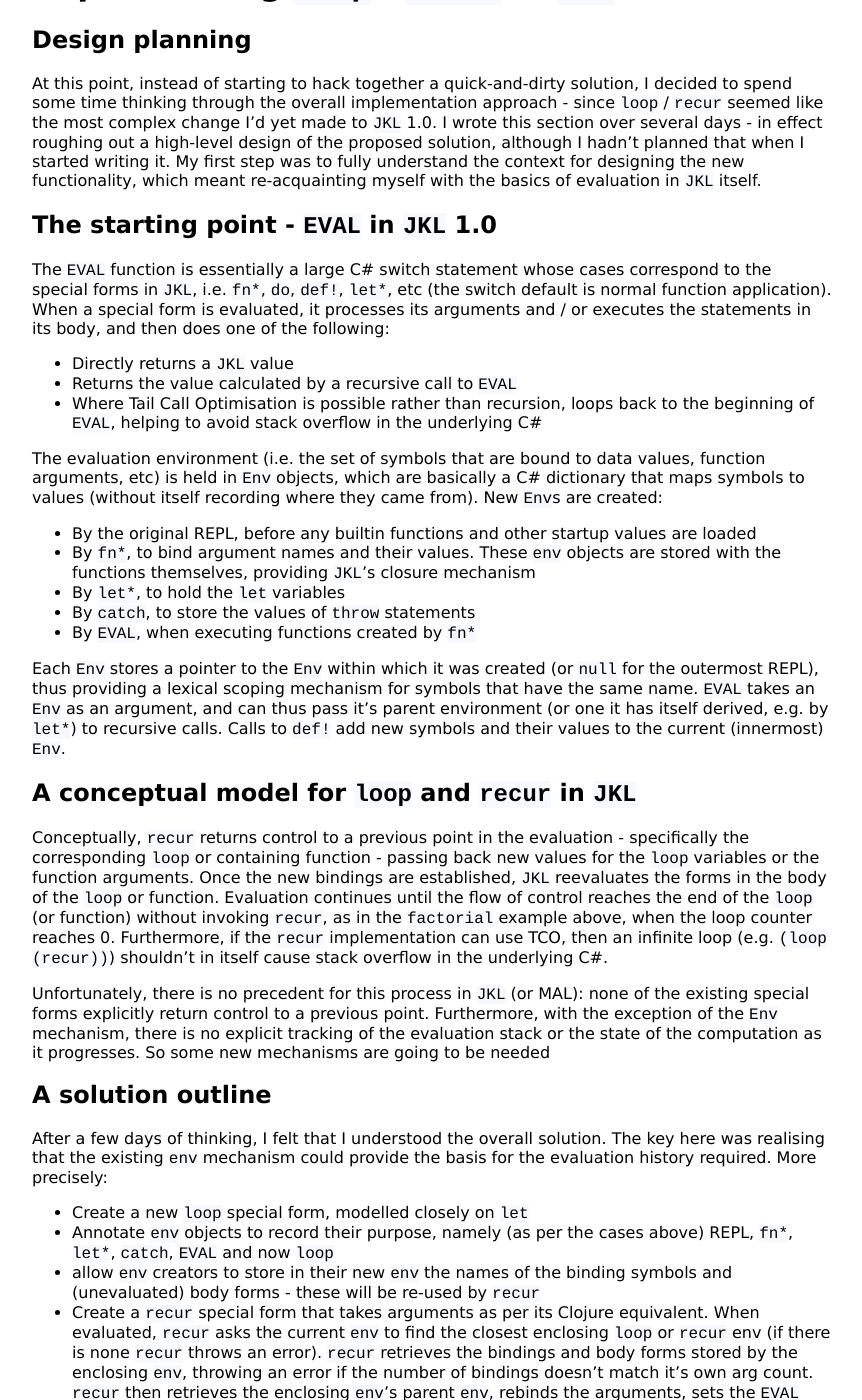
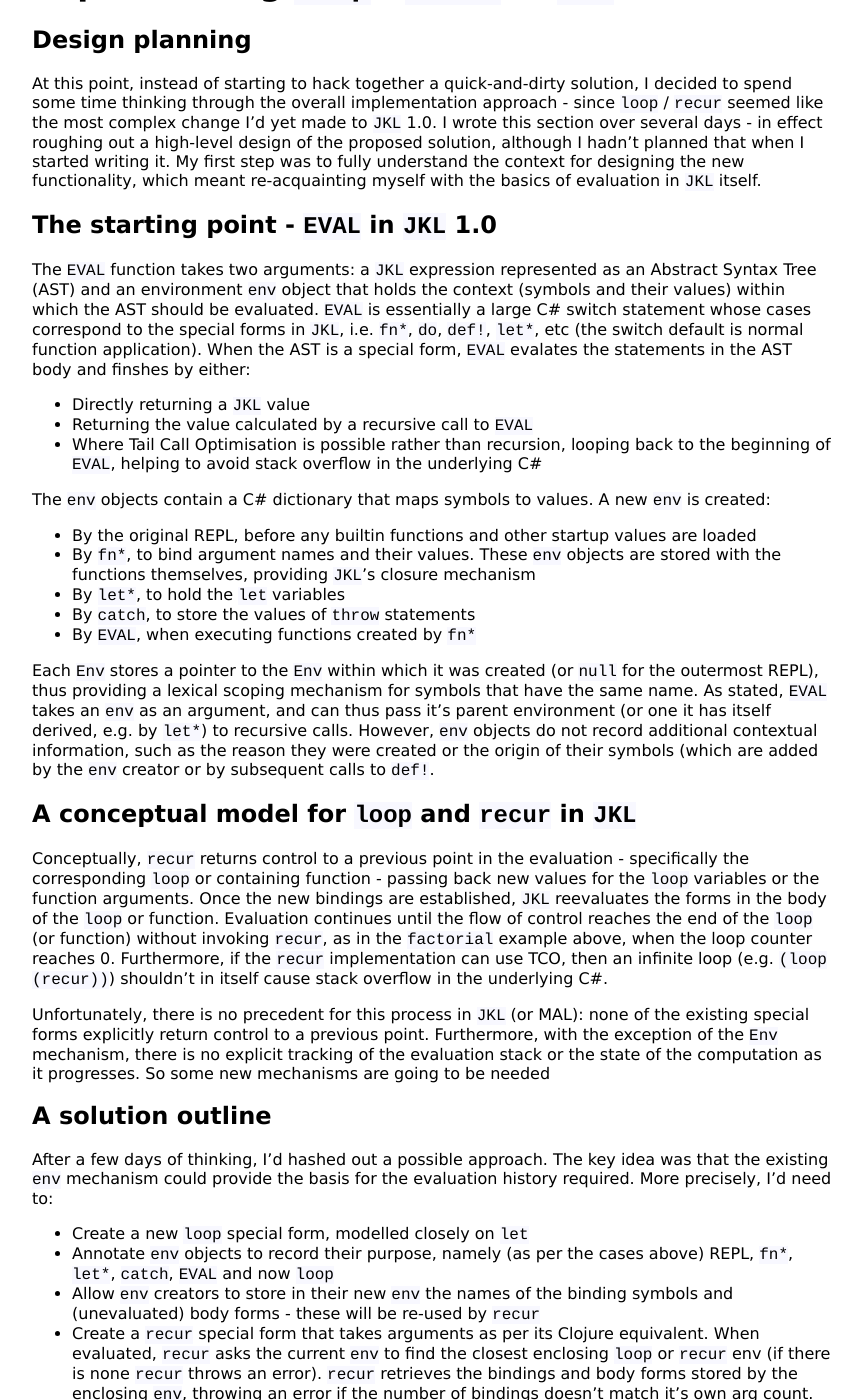
Before and after one commit to KineticLensman/KineticLensman.github.io, a Jekyll site: the page built from _posts/2020-04-18-looping-deep-dive.md, in a window 1280 px wide and 1400 px high, scrolled down 1766 px. Shown: the whole window, without its empty margins (208-1070 px from the left). Built offline with Jekyll 4.4.1, drawn with Linux system fonts in a browser that asks for light colours.

Commit message:
better description

```diff
--- a/_posts/2020-04-18-looping-deep-dive.md
+++ b/_posts/2020-04-18-looping-deep-dive.md
@@ -75,19 +75,19 @@ At this point, instead of starting to hack together a quick-and-dirty solution,
 
 ## The starting point - `EVAL` in `JKL` 1.0
 
-The `EVAL` function is essentially a large C# switch statement whose cases correspond to the special forms in `JKL`, i.e. `fn*`, `do`, `def!`, `let*`, etc (the switch default is normal function application). When a special form is evaluated, it processes its arguments and / or executes the statements in its body, and then does one of the following:
-* Directly returns a `JKL` value
-* Returns the value calculated by a recursive call to `EVAL`
-* Where Tail Call Optimisation is possible rather than recursion, loops back to the beginning of `EVAL`, helping to avoid stack overflow in the underlying C#
+The `EVAL` function takes two arguments: a `JKL` expression represented as an Abstract Syntax Tree (AST) and an environment `env` object that holds the context (symbols and their values) within which the AST should be evaluated. `EVAL` is essentially a large C# switch statement whose cases correspond to the special forms in `JKL`, i.e. `fn*`, `do`, `def!`, `let*`, etc (the switch default is normal function application). When the AST is a special form, `EVAL` evalates the statements in the AST body and finshes by either:
+* Directly returning a `JKL` value
+* Returning the value calculated by a recursive call to `EVAL`
+* Where Tail Call Optimisation is possible rather than recursion, looping back to the beginning of `EVAL`, helping to avoid stack overflow in the underlying C#
 
-The evaluation environment (i.e. the set of symbols that are bound to data values, function arguments, etc) is held in `Env` objects, which are basically a C# dictionary that maps symbols to values (without itself recording where they came from). New `Env`s are created:
+The `env` objects contain a C# dictionary that maps symbols to values. A new `env` is created:
 * By the original REPL, before any builtin functions and other startup values are loaded
 * By `fn*`, to bind argument names and their values. These `env` objects are stored with the functions themselves, providing `JKL`'s closure mechanism
 * By `let*`, to hold the `let` variables
 * By `catch`, to store the values of `throw` statements
 * By `EVAL`, when executing functions created by `fn*`
 
-Each `Env` stores a pointer to the `Env` within which it was created (or `null` for the outermost REPL), thus providing a lexical scoping mechanism for symbols that have the same name. `EVAL` takes an `Env` as an argument, and can thus pass it's parent environment (or one it has itself derived, e.g. by `let*`) to recursive calls. Calls to `def!` add new symbols and their values to the current (innermost) `Env`.
+Each `Env` stores a pointer to the `Env` within which it was created (or `null` for the outermost REPL), thus providing a lexical scoping mechanism for symbols that have the same name. As stated, `EVAL` takes an `env` as an argument, and can thus pass it's parent environment (or one it has itself derived, e.g. by `let*`) to recursive calls. However, `env` objects do not record additional contextual information, such as the reason they were created or the origin of their symbols (which are added by the `env` creator or by subsequent calls to `def!`.
 
 ## A conceptual model for `loop` and `recur` in `JKL`
 
@@ -97,11 +97,11 @@ Unfortunately, there is no precedent for this process in `JKL` (or MAL): none of
 
 ## A solution outline
 
-After a few days of thinking, I felt that I understood the overall solution. The key here was realising that the existing `env` mechanism could provide the basis for the evaluation history required. More precisely:
+After a few days of thinking, I'd hashed out a possible approach. The key idea was  that the existing `env` mechanism could provide the basis for the evaluation history required. More precisely, I'd need to:
 
 * Create a new `loop` special form, modelled closely on `let`
 * Annotate `env` objects to record their purpose, namely (as per the cases above) REPL, `fn*`, `let*`, `catch`, `EVAL` and now `loop`
-* allow `env` creators to store in their new `env` the names of the binding symbols and (unevaluated) body forms - these will be re-used by `recur`
+* Allow `env` creators to store in their new `env` the names of the binding symbols and (unevaluated) body forms - these will be re-used by `recur`
 * Create a `recur` special form that takes arguments as per its Clojure equivalent. When evaluated, `recur` asks the current `env` to find the closest enclosing `loop` or `recur` env (if there is none `recur` throws an error). `recur` retrieves the bindings and body forms stored by the enclosing `env`, throwing an error if the number of bindings doesn't match it's own arg count. `recur` then retrieves the enclosing `env`'s parent `env`, rebinds the arguments, sets the `EVAL` AST to the stored body, and then continues execution by TCO
 
 The last step 'goes one `env` up' from the enclosing `env` (by using *its* parent) so that it doesn't cause an error by rebinding symbols that already have a value (this is a basic error in MAL).
```
